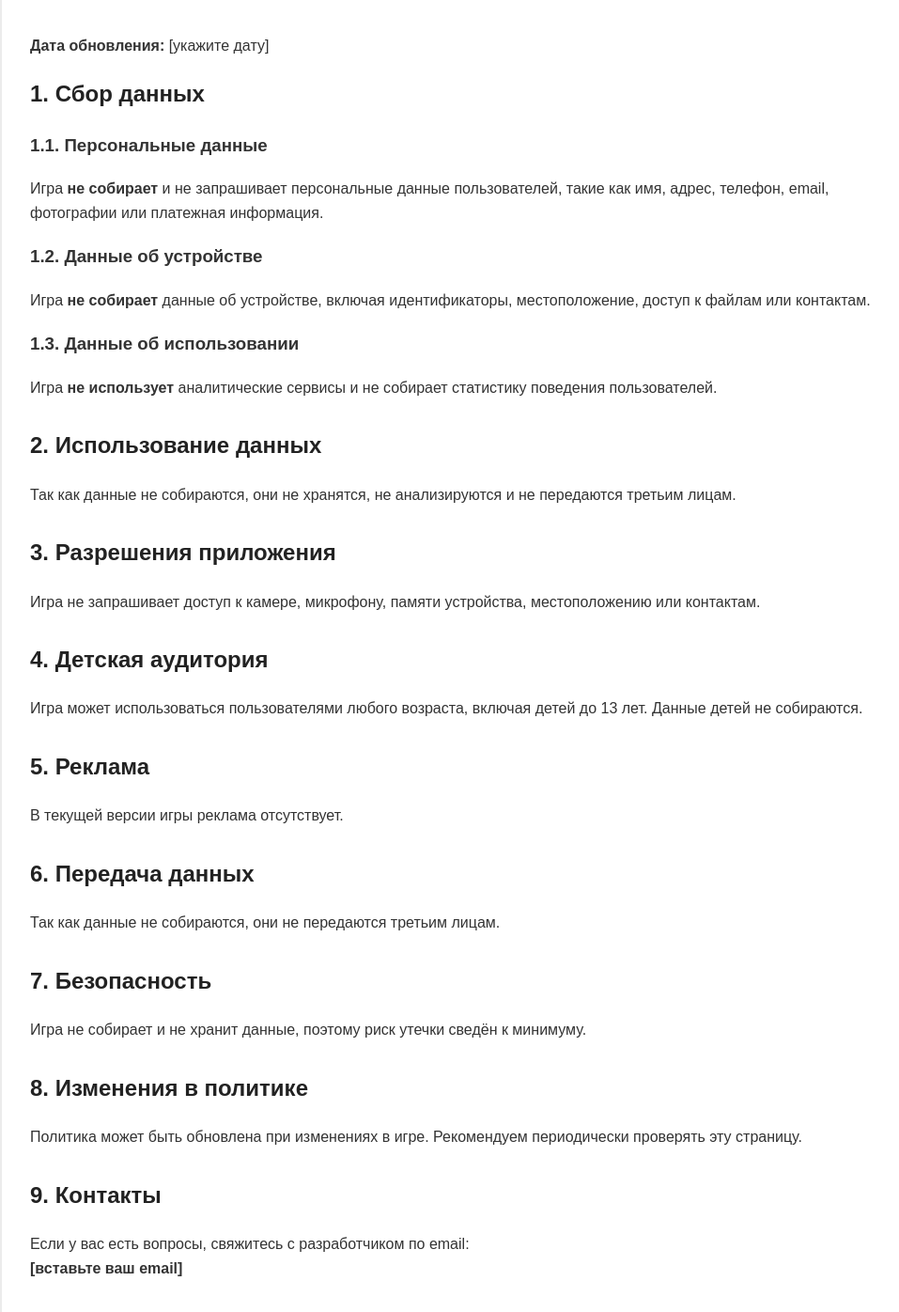
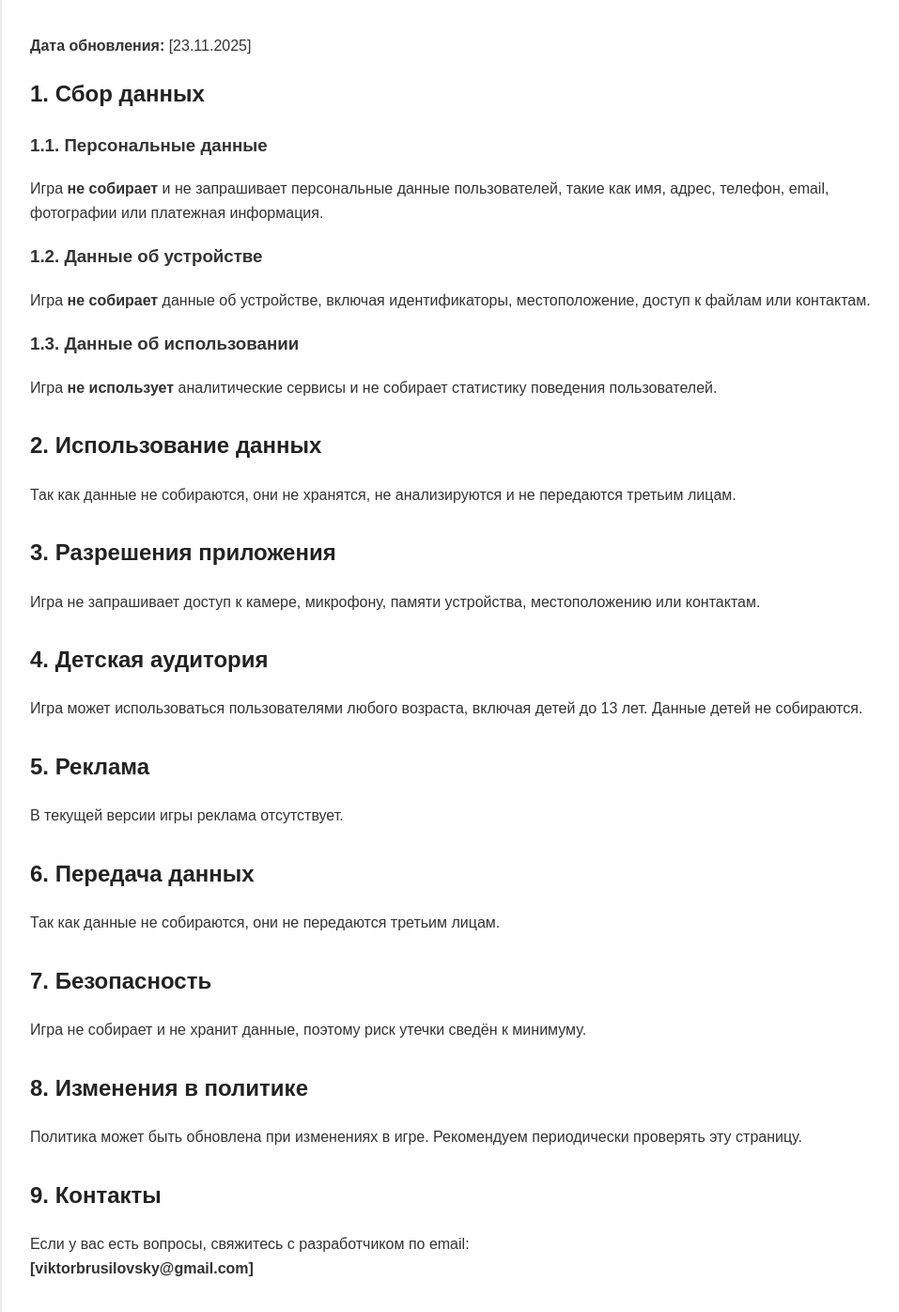
Before and after one commit to Vitkor23/HallelSpicialMemory, a plain HTML site: page index.html in a window 1280 px wide. Shown: the part 168-1564 px from the top of the page at 94% size, without its empty margins (158-1115 px from the left). Drawn offline with Linux system fonts and the light colour scheme.

Commit message:
Update index.html

```diff
--- a/index.html
+++ b/index.html
@@ -40,7 +40,7 @@
     <div class="container">
         <h1>Политика конфиденциальности<br>Hallel Spatial Memory</h1>
 
-        <p><strong>Дата обновления:</strong> [укажите дату]</p>
+        <p><strong>Дата обновления:</strong> [23.11.2025]</p>
 
         <div class="section">
             <h2>1. Сбор данных</h2>
@@ -92,7 +92,7 @@
         <div class="section">
             <h2>9. Контакты</h2>
             <p>Если у вас есть вопросы, свяжитесь с разработчиком по email:<br>
-            <strong>[вставьте ваш email]</strong></p>
+            <strong>[viktorbrusilovsky@gmail.com]</strong></p>
         </div>
 
     </div>
```
